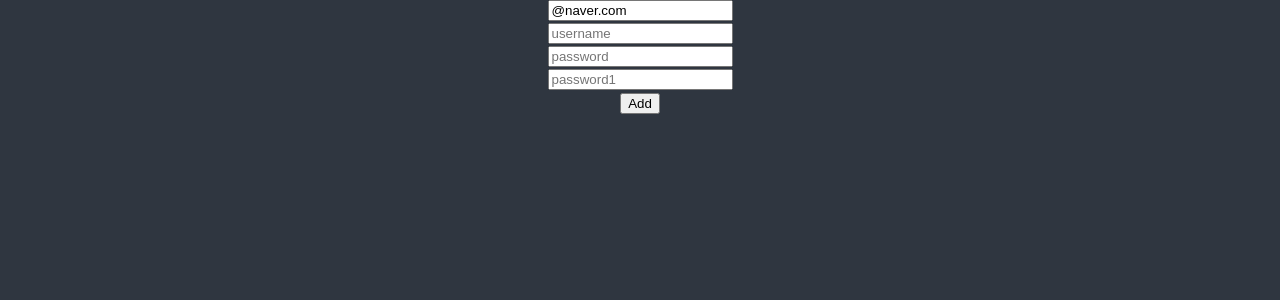
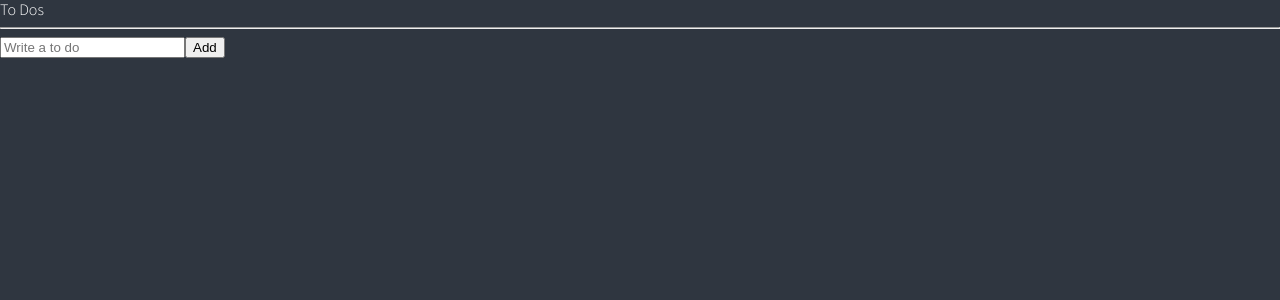
Before and after one commit to batteryhun/react-todo-app, a React (Create React App) app: page / in a window 1280 px wide. Shown: the top 300 px of the page. Built offline with nearby package versions, Linux system fonts and the light colour scheme.

Commit message:
todolist recap start!

```diff
--- a/src/App.tsx
+++ b/src/App.tsx
@@ -1,6 +1,6 @@
 import React from "react";
 import { createGlobalStyle } from "styled-components";
-import ToDoList from "./ToDoList";
+import ToDoList from "./components/ToDoList";
 
 const GlobalStyle = createGlobalStyle`
   @import url('https://fonts.googleapis.com/css2?family=Source+Sans+Pro:wght@300;400&display=swap');
--- a/src/ToDoList.tsx
+++ /dev/null
@@ -1,89 +0,0 @@
-import { useForm } from "react-hook-form";
-
-interface IForm {
-  Email: string;
-  username: string;
-  password: string;
-  password1: string;
-  extraError?: string;
-}
-
-function ToDoList() {
-  const {
-    register,
-    formState: { errors },
-    handleSubmit,
-    setError,
-  } = useForm<IForm>({
-    defaultValues: {
-      Email: "@naver.com",
-    },
-  });
-  const onVaild = (data: IForm) => {
-    if (data.password !== data.password1) {
-      return setError(
-        "password1",
-        { message: "Password are not the same" },
-        { shouldFocus: true }
-      );
-    }
-    // setError("extraError", { message: "server offline" });
-  };
-
-  return (
-    <div>
-      <form
-        style={{
-          display: "flex",
-          flexDirection: "column",
-          gap: "1px",
-          alignItems: "center",
-        }}
-        onSubmit={handleSubmit(onVaild)}
-      >
-        <input
-          {...register("Email", {
-            required: "Email is required",
-            pattern: {
-              value: /^[A-Za-z0-9._%+-]+@naver.com$/,
-              message: "Only @naver.com E-mails allowed!",
-            },
-          })}
-          placeholder="ABC@naver.com"
-        />
-        <span>{errors?.Email?.message as string}</span>
-        <input
-          {...register("username", {
-            required: "username is required",
-            validate: {
-              noPoco: (value) =>
-                value.includes("poco") ? "No poco allowed" : true,
-            },
-          })}
-          placeholder="username"
-        />
-        <span>{errors?.username?.message as string}</span>
-        <input
-          {...register("password", { required: "password is required" })}
-          placeholder="password"
-        />
-        <span>{errors?.password?.message as string}</span>
-        <input
-          {...register("password1", {
-            required: "Password is required",
-            minLength: {
-              value: 5,
-              message: "your password is too short",
-            },
-          })}
-          placeholder="password1"
-        />
-        <span>{errors?.password1?.message as string}</span>
-        <span>{errors?.extraError?.message as string}</span>
-        <button>Add</button>
-      </form>
-    </div>
-  );
-}
-
-export default ToDoList;
--- /dev/null
+++ b/src/components/ToDoList.tsx
@@ -0,0 +1,123 @@
+import { useForm } from "react-hook-form";
+import { atom } from "recoil";
+
+// interface IForm {
+//   Email: string;
+//   username: string;
+//   password: string;
+//   password1: string;
+//   extraError?: string;
+// }
+
+// function ToDoList() {
+//   const {
+//     register,
+//     formState: { errors },
+//     handleSubmit,
+//     setError,
+//   } = useForm<IForm>({
+//     defaultValues: {
+//       Email: "@naver.com",
+//     },
+//   });
+//   const onVaild = (data: IForm) => {
+//     if (data.password !== data.password1) {
+//       return setError(
+//         "password1",
+//         { message: "Password are not the same" },
+//         { shouldFocus: true }
+//       );
+//     }
+//     // setError("extraError", { message: "server offline" });
+//   };
+
+//   return (
+//     <div>
+//       <form
+//         style={{
+//           display: "flex",
+//           flexDirection: "column",
+//           gap: "1px",
+//           alignItems: "center",
+//         }}
+//         onSubmit={handleSubmit(onVaild)}
+//       >
+//         <input
+//           {...register("Email", {
+//             required: "Email is required",
+//             pattern: {
+//               value: /^[A-Za-z0-9._%+-]+@naver.com$/,
+//               message: "Only @naver.com E-mails allowed!",
+//             },
+//           })}
+//           placeholder="ABC@naver.com"
+//         />
+//         <span>{errors?.Email?.message as string}</span>
+//         <input
+//           {...register("username", {
+//             required: "username is required",
+//             validate: {
+//               noPoco: (value) =>
+//                 value.includes("poco") ? "No poco allowed" : true,
+//             },
+//           })}
+//           placeholder="username"
+//         />
+//         <span>{errors?.username?.message as string}</span>
+//         <input
+//           {...register("password", { required: "password is required" })}
+//           placeholder="password"
+//         />
+//         <span>{errors?.password?.message as string}</span>
+//         <input
+//           {...register("password1", {
+//             required: "Password is required",
+//             minLength: {
+//               value: 5,
+//               message: "your password is too short",
+//             },
+//           })}
+//           placeholder="password1"
+//         />
+//         <span>{errors?.password1?.message as string}</span>
+//         <span>{errors?.extraError?.message as string}</span>
+//         <button>Add</button>
+//       </form>
+//     </div>
+//   );
+// }
+
+const toDoState = atom({
+  key: "toDo",
+  default: [],
+});
+
+interface IForm {
+  toDo: string;
+}
+
+function ToDoList() {
+  const { register, handleSubmit, setValue } = useForm<IForm>();
+  const handleValid = (data: IForm) => {
+    setValue("toDo", "");
+  };
+  return (
+    <div>
+      <h1>To Dos</h1>
+      <hr />
+      <form>
+        <input
+          {...register("toDo", {
+            required: "please write a todo",
+          })}
+          onSubmit={handleSubmit(handleValid)}
+          placeholder="Write a to do"
+        />
+        <button>Add</button>
+      </form>
+      <ul></ul>
+    </div>
+  );
+}
+
+export default ToDoList;
```
